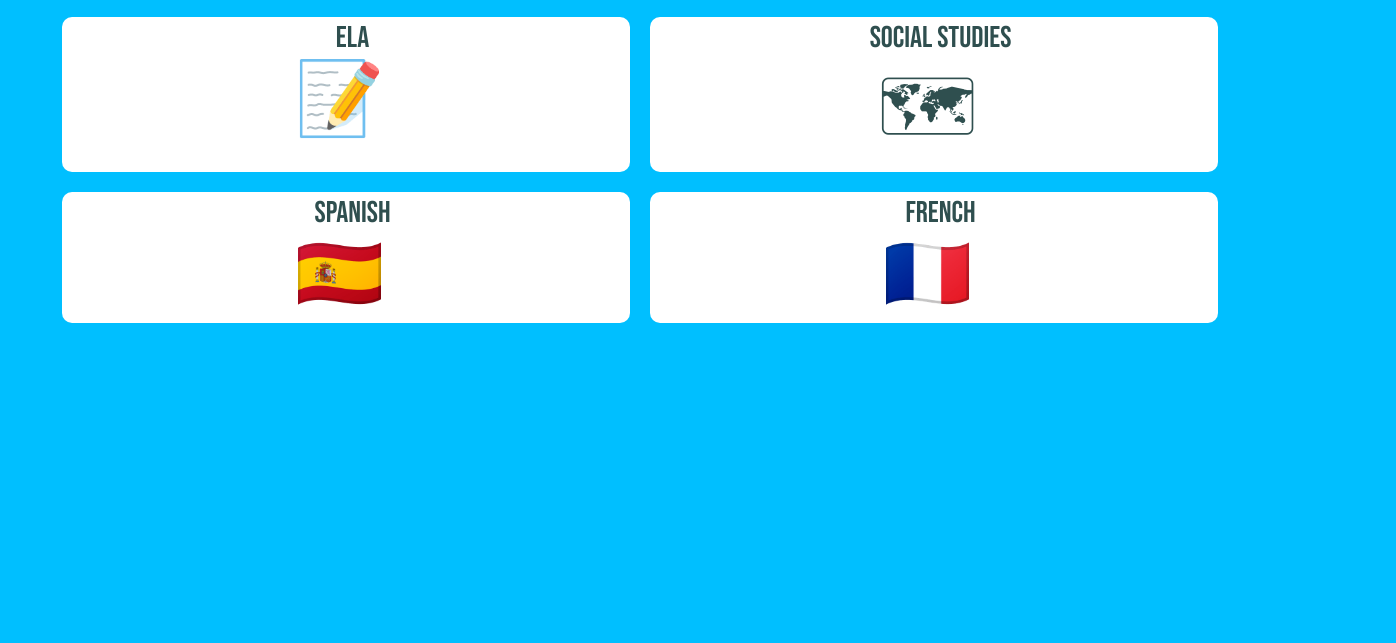
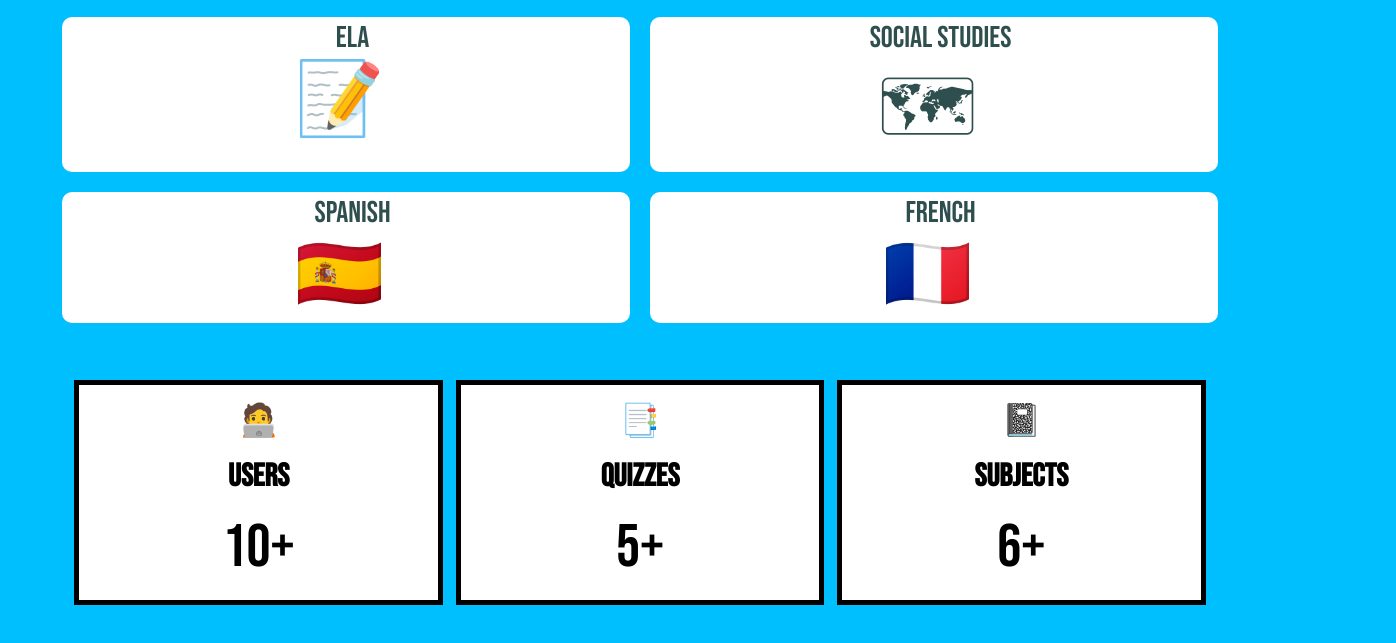
Before and after one commit to 27levint/27levint.github.io, a plain HTML site: page index.html in a window 1280 px wide. Shown: the part 685-1328 px from the top of the page, 1396 px wide, since content can reach past the window. Before the commit the page ends 1070 px from the top, so only its background shows below. Drawn offline with Linux system fonts and the light colour scheme.

Commit message:
Added stats at bottom

```diff
--- a/index.html
+++ b/index.html
@@ -62,33 +62,25 @@
 </div>
 </div>
 
+<div class="stats">
+  <center>
+  <div class="users">
+    <h1>🧑‍💻</h1>
+    <h1>Users</h1>
+    <p>10+</p>
+  </div>
+  <div class="quizzes">
+    <h1>📑</h1>
+    <h1>Quizzes</h1>
+    <p>5+</p>
+  </div>
+  <div class="created">
+    <h1>📓</h1>
+    <h1>Subjects</h1>
+    <p>6+</p>
+  </div>
+  </center>
+</div>
 
-
-<!--shapes for animation, can use a little bit of jquery to add to every page-->
-
-<ul class='circles'>
-   <li></li>
-   <li></li>
-   <li></li>
-   <li></li>
-   <li></li>
-   <li></li>
-   <li></li>
-   <li></li>
-   <li></li>
-   <li></li>
-</ul>
-<ul class='squares'>
-   <li></li>
-   <li></li>
-   <li></li>
-   <li></li>
-   <li></li>
-   <li></li>
-   <li></li>
-   <li></li>
-   <li></li>
-   <li></li>
-</ul>
   </body>
 </html>
--- a/style.css
+++ b/style.css
@@ -648,3 +648,44 @@ h6 {
     font-size: 20px
   }
 }
+
+.stats {
+  font-family: 'Bebas Neue';
+}
+
+.users {
+  background-color: white;
+  outline: 5px solid black;
+  width: 30%;
+}
+
+.quizzes {
+  background-color: white;
+  outline: 5px solid black;
+  width: 30%;
+}
+
+.created {
+  background-color: white;
+  outline: 5px solid black;
+  width: 30%;
+}
+
+.stats h1, p {
+  background-color: white;
+}
+
+.stats div {
+  display: inline-block;
+  text-align: center;
+}
+
+.stats p {
+  font-size: 60px;
+}
+
+@media only screen and (max-width: 600px) {
+  .stats div {
+    width: 100%;
+  }
+}
```
